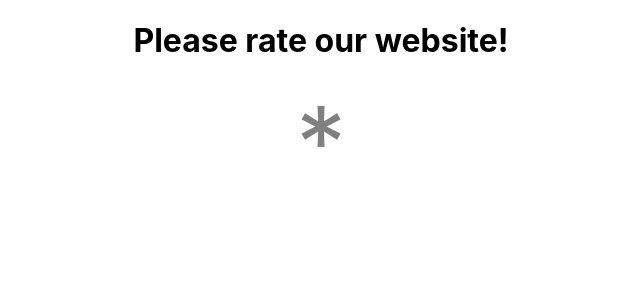
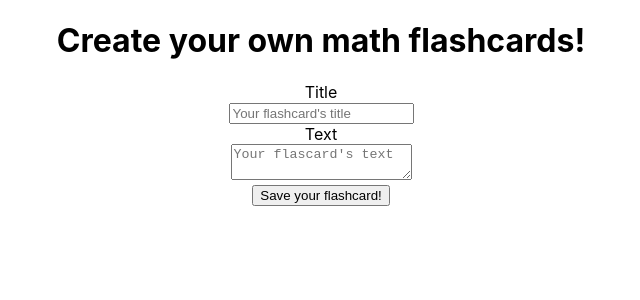
Before and after one commit to AJmints/IntelliJAC-LiftOff, a React (Create React App) app in the folder frontend_intellijac/intellijac-frontend/: page / in a window 1280 px wide. Shown: the top 300 px of the page, without its empty margins (319-959 px from the left). Built offline with nearby package versions, Linux system fonts and the light colour scheme.

Commit message:
Adjusted service file

```diff
--- a/frontend_intellijac/intellijac-frontend/src/App.js
+++ b/frontend_intellijac/intellijac-frontend/src/App.js
@@ -2,11 +2,12 @@ import logo from './logo.svg';
 import './App.css';
 import './Rating';
 import Ratings from './Rating';
+import Flashcards from './components/Flashcards';
 
 function App() {
   return (
     <div className="App">
-      <Ratings></Ratings>
+      <Flashcards/>
     </div>
   );
 }
--- a/frontend_intellijac/intellijac-frontend/src/components/Flashcards.js
+++ b/frontend_intellijac/intellijac-frontend/src/components/Flashcards.js
@@ -19,7 +19,7 @@ function Flashcards () {
     const saveFlashcard = (e) => {
         e.preventDefault();
         console.log(flashcard);
-        flashcardService.saveFlashcard(flashcard)
+        FlashcardsService.saveFlashcard(flashcard)
             .then((res) => {
                 console.log("Flashcard added succesully");
                 setMsg("Flashcard added succesully");
@@ -60,7 +60,7 @@ function Flashcards () {
                 <label for="flashcard-description"> Text</label>
                 </div>
                 <div>
-                <textarea type="text" id="flashcard-description" name="description" placeholder="Your flascard's text" onChange={(e) => handleChange(e)} value={flashcard.d}/>
+                <textarea type="text" id="flashcard-description" name="description" placeholder="Your flascard's text" onChange={(e) => handleChange(e)} value={flashcard.description}/>
                 </div>
                 <button type="submit"> Save your flashcard!</button>
             </form>
```
